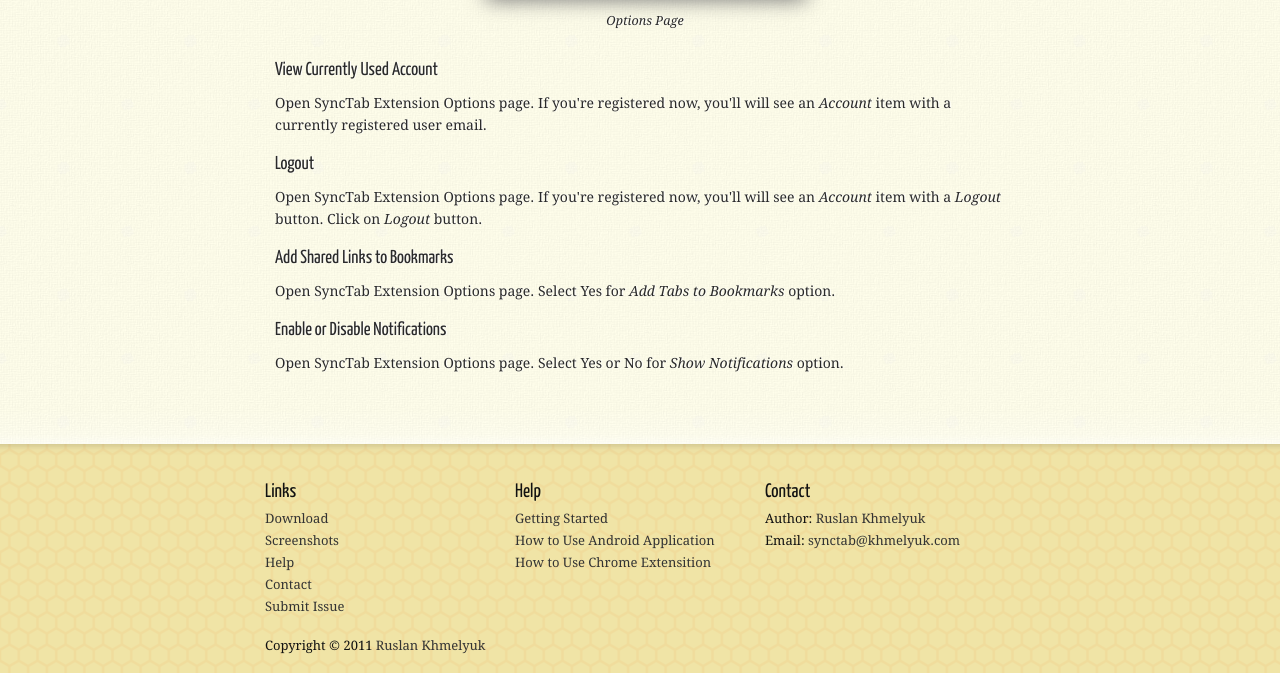
After one commit to derekzhang79/synctab-website, a Django app: template templates/how_to_use_chrome_ext.html in a window 1280 px wide. The commit adds this page. Shown: the part 1096-1769 px from the top of the page. Run offline with Django 3.2, Linux system fonts and the light colour scheme; the template is opened without the code that fills it, so the values that code supplies are empty.

Commit message:
Documentation

```diff
--- a/templates/download.html
+++ b/templates/download.html
@@ -65,7 +65,7 @@
                 <ul>
                     <li><a href="android/release-notes-1.0b.html">Release Notes</a></li>
                     <li><a href="xxx">SyncTab on Chrome Web Store</a></li>
-                    <li><a href="help/install-android-options">How To Use SyncTab Chrome Extension</a></li>
+                    <li><a href="{% url how_to_use_chrome_ext %}">How To Use SyncTab Chrome Extension</a></li>
                     <li><a href="{% url screenshots %}#chrome">Screenshots</a></li>
                 </ul>
             </div>
--- /dev/null
+++ b/templates/how_to_use_chrome_ext.html
@@ -0,0 +1,48 @@
+{% extends 'main_layout.html' %}
+
+{% load static %}
+
+{% block title %}How To Use Chrome Extension{% endblock %}
+
+{% block content %}
+    <h1>How To Use Chrome Extension</h1>
+
+    <div class="paragraph">
+        <p>Options page is available from "Manage Extensions" page. Open your "Manage Extensions" page (this depends on
+        your Chrome version), find a SyncTab plugin.</p>
+        <div class="docImage">
+            <img src="{% get_static_prefix %}image/docs/synctab-extension.png" alt="SyncTab Chrome Extension" width="550"/><br/>
+            <div class="label">SyncTab Extension</div>
+        </div>
+
+        <p>And click on an <em>Options</em> link. You'll see a page like:</p>
+
+        <div class="docImage">
+            <img src="{% get_static_prefix %}image/docs/synctab-chrome-options.jpg" alt="Chrome Options" height="240"/><br/>
+            <div class="label">Options Page</div>
+        </div>
+    </div>
+
+    <h3 id="current-account">View Currently Used Account</h3>
+    <div class="paragraph">
+        Open SyncTab Extension Options page. If you're registered now, you'll will see an <em>Account</em> item with a currently registered user email.
+    </div>
+
+    <h3 id="logout">Logout</h3>
+    <div class="paragraph">
+        Open SyncTab Extension Options page. If you're registered now, you'll will see
+        an <em>Account</em> item with a <em>Logout</em> button. Click on <em>Logout</em> button.
+    </div>
+
+    <h3 id="bookmarks">Add Shared Links to Bookmarks</h3>
+    <div class="paragraph">
+        Open SyncTab Extension Options page. Select Yes for <em>Add Tabs to Bookmarks</em> option.
+    </div>
+
+    <h3 id="bookmarks">Enable or Disable Notifications</h3>
+    <div class="paragraph">
+        Open SyncTab Extension Options page. Select Yes or No for <em>Show Notifications</em> option.
+    </div>
+
+
+{% endblock %}
--- a/templates/index.html
+++ b/templates/index.html
@@ -121,7 +121,7 @@
             <ul>
                 <li><a href="{% url getting_started %}">Getting Started</a></li>
                 <li><a href="{% url how_to_use_android_app %}">How to Use Android Application</a></li>
-                <li><a href="help/chrome-extension-options">How to Install Chrome Extensition</a></li>
+                <li><a href="{% url how_to_use_chrome_ext %}">How to Use Chrome Extensition</a></li>
             </ul>
         </div>
         <div class="clear"></div>
--- a/templates/main_layout.html
+++ b/templates/main_layout.html
@@ -72,7 +72,7 @@
             <ul class="links">
               <li><a href="{% url getting_started %}">Getting Started</a></li>
               <li><a href="{% url how_to_use_android_app %}">How to Use Android Application</a></li>
-              <li><a href="help/chrome-extension-options">How to Use Chrome Extensition</a></li>
+              <li><a href="{% url how_to_use_chrome_ext %}">How to Use Chrome Extensition</a></li>
             </ul>
           </div>
           <div class="footerSection">
--- a/urls.py
+++ b/urls.py
@@ -14,6 +14,7 @@ urlpatterns = patterns('website.views',
     url(r'^help/$', 'help', name='help'),
     url(r'^help/getting-started/$', 'getting_started', name='getting_started'),
     url(r'^help/how-to/android-app/$', 'how_to_use_android_app', name='how_to_use_android_app'),
+    url(r'^help/how-to/chrome-ext/$', 'how_to_use_chrome_ext', name='how_to_use_chrome_ext'),
 
 
     # Uncomment the admin/doc line below to enable admin documentation:
--- a/website/static/css/styles.css
+++ b/website/static/css/styles.css
@@ -264,3 +264,5 @@ form textarea { width: 630px; height: 75px; }
 
 .error { font-size: 14px; color: #af1010; padding: 10px 0;  }
 .hurray { font-size: 14px; color: #4A3C2C; padding: 10px 0; font-style: italic; }
+
+ul.horizontal li { float: left; width: 300px; margin-right: 30px;}
--- a/website/views.py
+++ b/website/views.py
@@ -78,3 +78,6 @@ def getting_started(request):
 
 def how_to_use_android_app(request):
     return render(request, 'how_to_use_android_app.html')
+
+def how_to_use_chrome_ext(request):
+    return render(request, 'how_to_use_chrome_ext.html')
```
Also changed, not shown: templates/help.html (+16 -3 lines), templates/how_to_use_android_app.html (+21 -12 lines), 4 other files.
